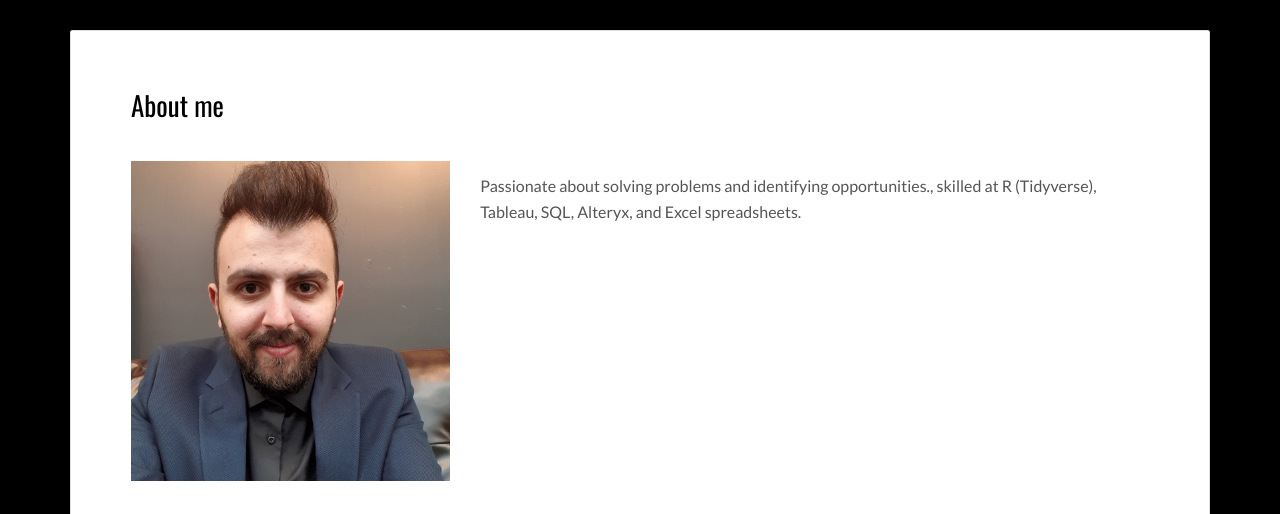
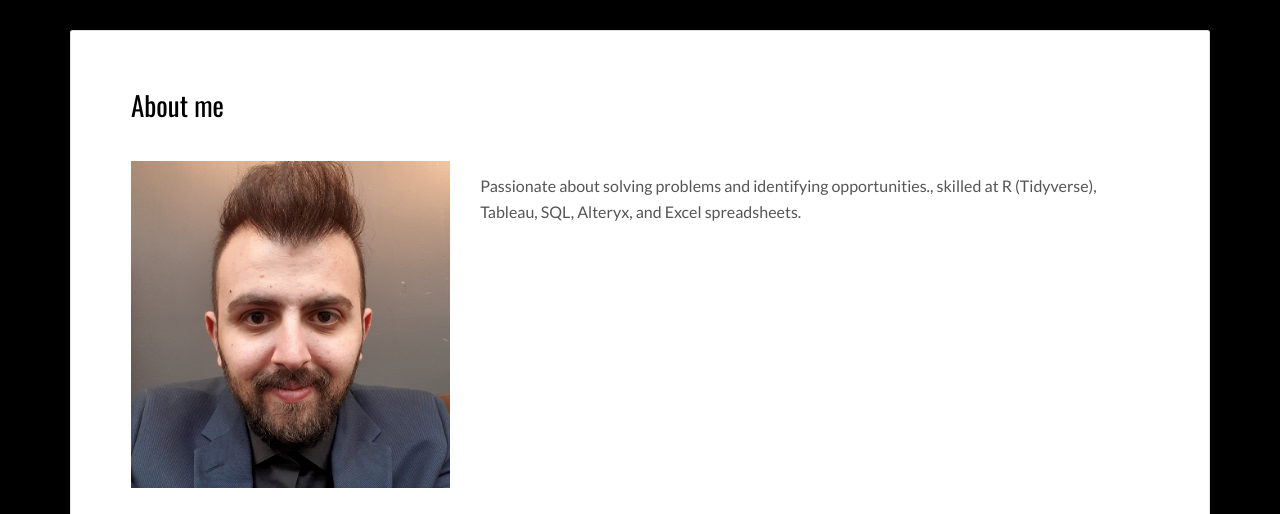
Before and after one commit to Adelmaali/AdelMaali.gethub.io, a plain HTML site: page index.html in a window 1280 px wide. Shown: the part 286-800 px from the top of the page. Drawn offline with nearby package versions, Linux system fonts and the light colour scheme; a script that the page names is missing.

Commit message:
Update index.html

```diff
--- a/index.html
+++ b/index.html
@@ -51,7 +51,7 @@
             <h2>About me</h2>
             <div class="row">
               <div class="col-md-4">
-                <p><img src="./assets/images/AM.jpg" class="img-responsive" alt=""></p>
+                <p><img src="./assets/images/AA.jpg" class="img-responsive" alt=""></p>
               </div>
               <div class="col-md-8">
               <p></p>
```
